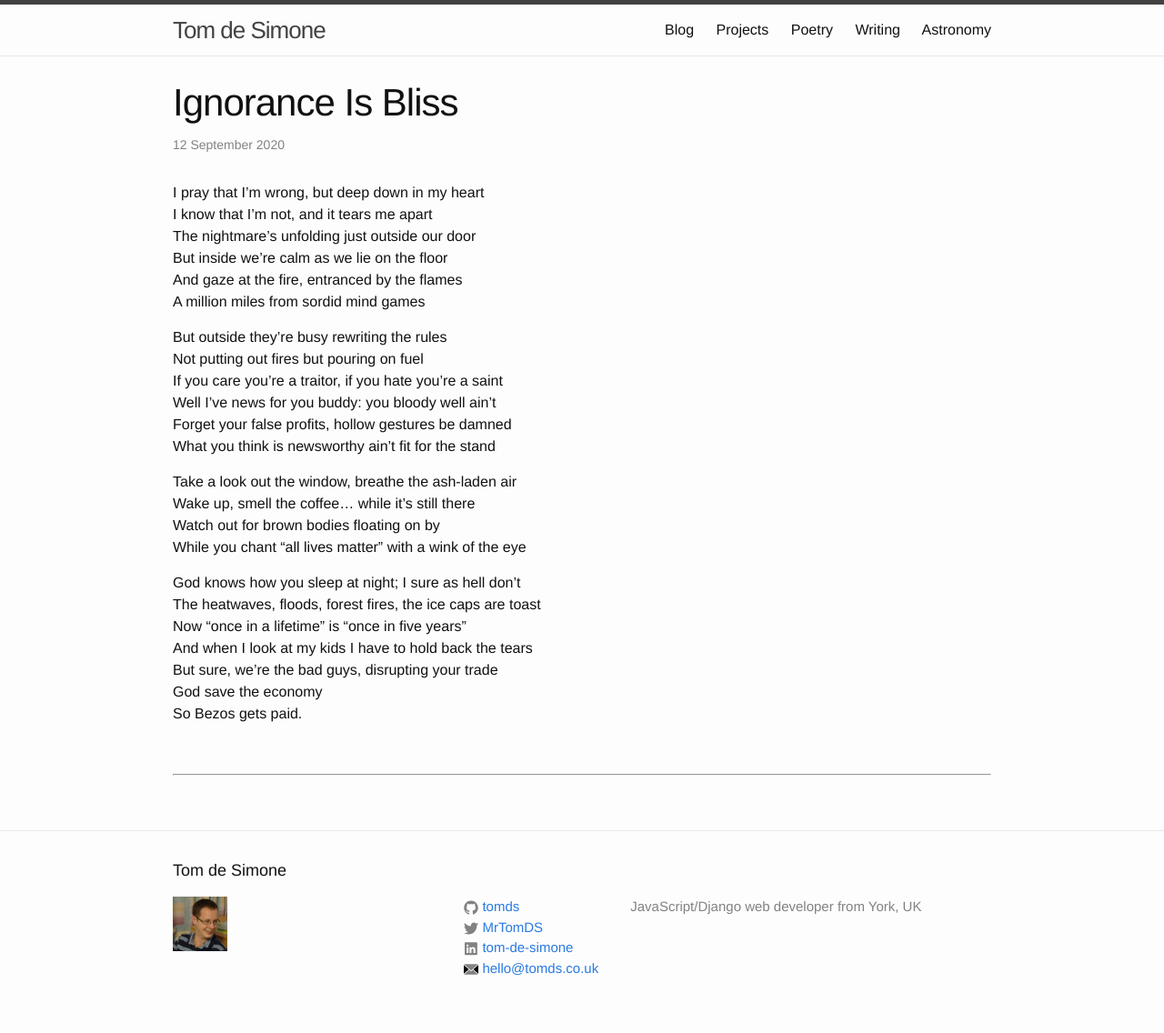
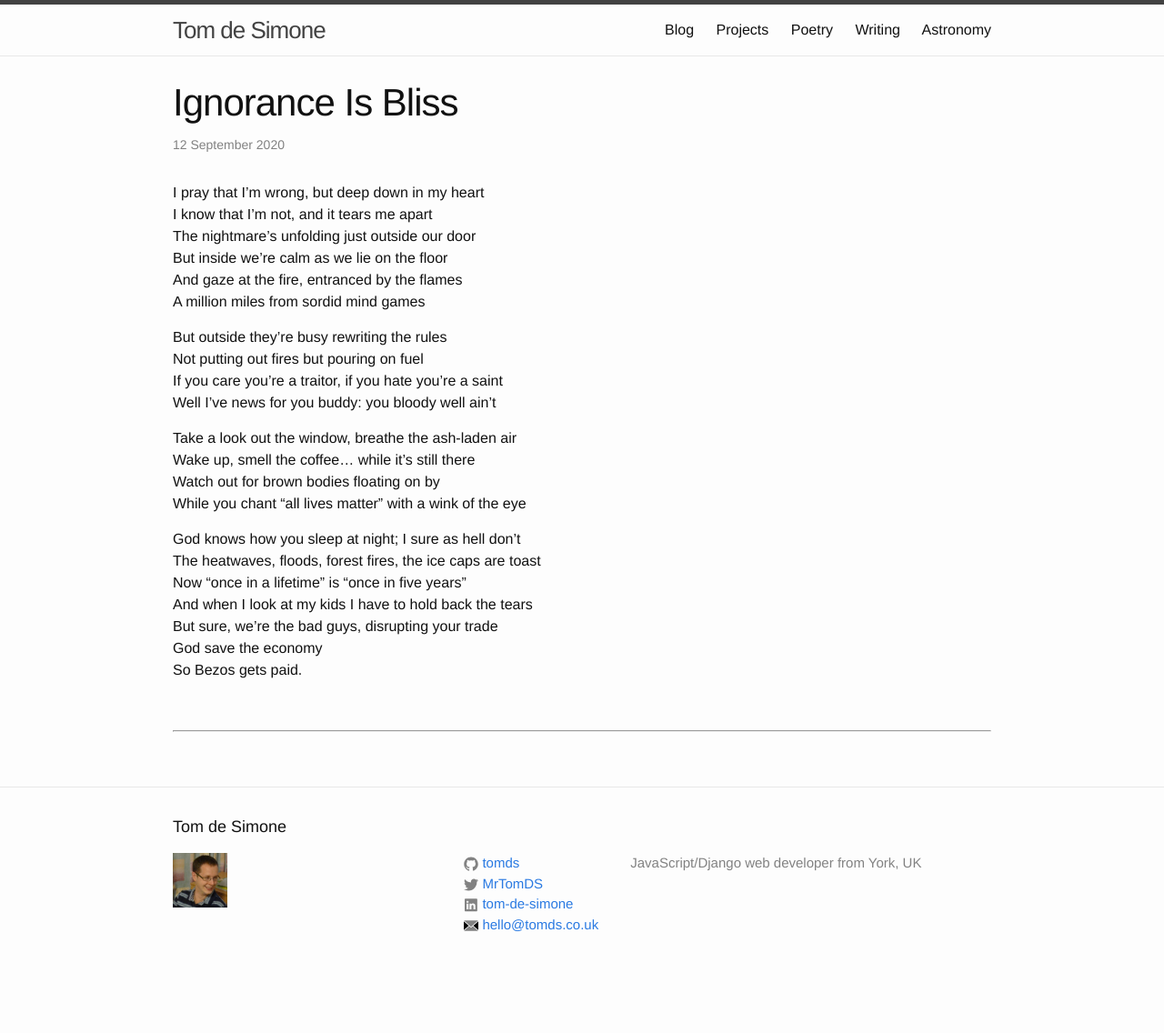
Before and after one commit to tomds/tomds.github.io, a Jekyll site: the page built from poetry/ignorance-is-bliss.md, in a window 1280 px wide. Shown: the whole page at 91% size. Built offline with Jekyll 4.4.1, drawn with Linux system fonts in a browser that asks for light colours; after the commit the page ends 1088 px from its top, so only the background shows below that.

Commit message:
Merciless culling of innocent lines

```diff
--- a/poetry/ignorance-is-bliss.md
+++ b/poetry/ignorance-is-bliss.md
@@ -14,8 +14,6 @@ But outside they’re busy rewriting the rules
 Not putting out fires but pouring on fuel
 If you care you’re a traitor, if you hate you’re a saint
 Well I’ve news for you buddy: you bloody well ain’t
-Forget your false profits, hollow gestures be damned
-What you think is newsworthy ain’t fit for the stand
 
 Take a look out the window, breathe the ash-laden air
 Wake up, smell the coffee… while it’s still there
```
